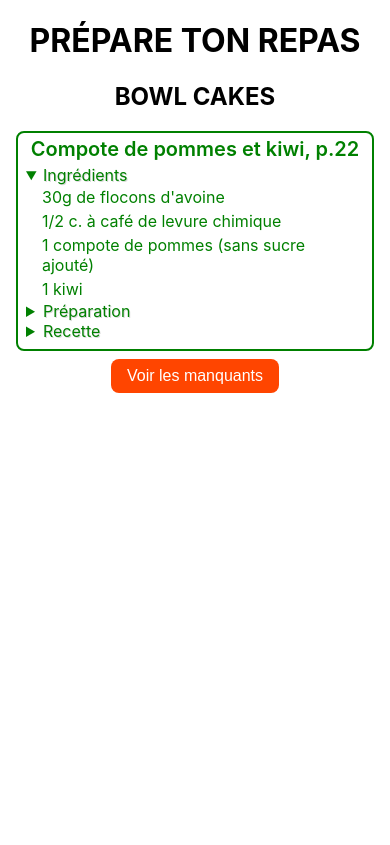
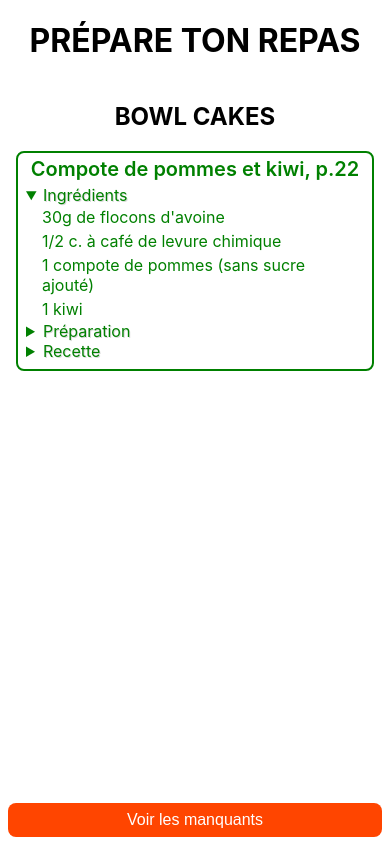
Before and after one commit to fabagile/prepare-ton-repas, a React (Create React App) app: page / in a window 390 px wide. Built offline with nearby package versions, Linux system fonts and the light colour scheme.

Commit message:
bowlcake-list responsive

```diff
--- a/src/components/App.jsx
+++ b/src/components/App.jsx
@@ -15,10 +15,11 @@ function App() {
       <header>
         <h1>{title}</h1>
       </header>
-      <main>
+      <main className="flex-stretch">
         {/* <Available /> */}
         <BowlCakeList />
       </main>
+
     </div>
   );
 }
--- a/src/components/BowlCakeList.jsx
+++ b/src/components/BowlCakeList.jsx
@@ -56,13 +56,16 @@ export const BowlCakeList = () => {
   // }
 
   return (
-    <div>
+    <section id="bowlcake-list">
       <h2>Bowl Cakes</h2>
+      <div className="flex-stretch">
       <Complete toggle={toggle} bowlCakes={completeBowlCakes} />
       <Missing toggle={toggle}
         bowlCakes={missingIngredientsBowlCakes}
         missingArray={missingArray}
         />
+        </div>
+
         {completeBowlCakes.length && missingIngredientsBowlCakes.length ? (
           <button
             onClick={triggerToggle}
@@ -71,6 +74,6 @@ export const BowlCakeList = () => {
             Voir les {!toggle ? "complets" : "manquants"}
           </button>
         ) : null}
-    </div>
+    </section>
   );
 };
--- a/src/index.scss
+++ b/src/index.scss
@@ -8,7 +8,11 @@ body {
   // background-color: #282c34;
   // color: white;
 }
-
+#bowlcake-list {
+  display: flex;
+  flex-direction: column;
+  min-height: calc(100vh - 81px);
+}
 h1,
 h2 {
   // text-transform: uppercase;
@@ -45,6 +49,9 @@ ul {
   margin-left: -1em;
   margin-top: -2px;
 
+}
+.flex-stretch {
+  flex:1;
 }
 .indent {
   text-indent: -1em;
--- a/src/styles/App.scss
+++ b/src/styles/App.scss
@@ -1,6 +1,9 @@
 .App {
   text-align: center;
   // background-color: #282c34;
+  // display: flex;
+  // flex-direction: column;
+  // min-height: 100vh;
 }
 
 .App-logo {
```
